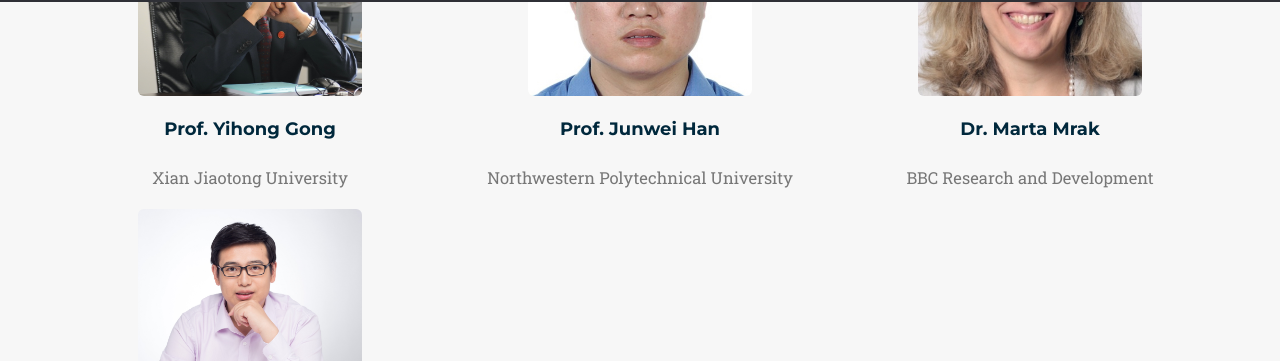
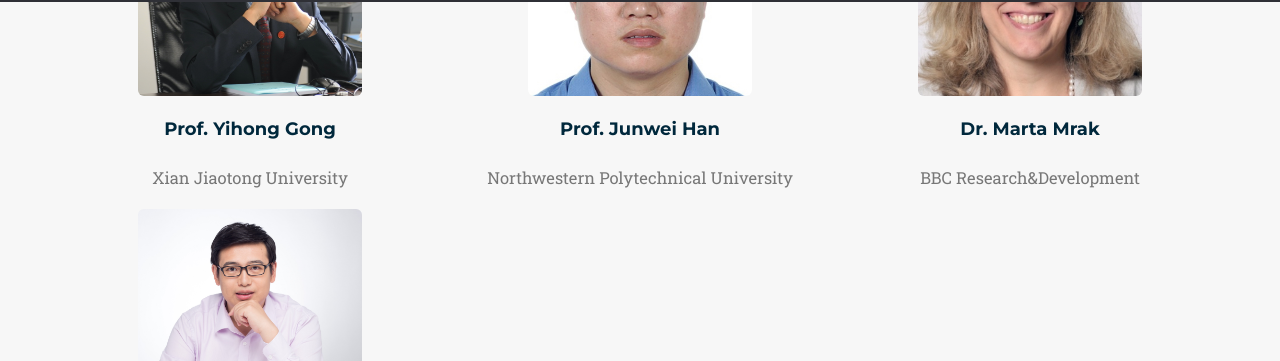
Before and after one commit to MCFR-MM22/MCFR-MM22.github.io, a Jekyll site: the page built from index.html, in a window 1280 px wide and 900 px high, scrolled down 2466 px. Shown: the part 93-454 px from the top of the window. Built offline with Jekyll 4.4.1, drawn with Linux system fonts in a browser that asks for light colours; some web fonts are replaced.

Commit message:
Update speakers.yml

```diff
--- a/_data/twenty_21/speakers.yml
+++ b/_data/twenty_21/speakers.yml
@@ -8,7 +8,7 @@
   thumbnail: JunweiHan.jpeg
 - title: Dr. Marta Mrak
   name: Marta Mrak
-  subtitle: BBC Research and Development
+  subtitle: BBC Research&Development
   thumbnail: MartaMrak.jpeg
 - title: Dr. Chuang Gan
   name: Chuang Gan
```
